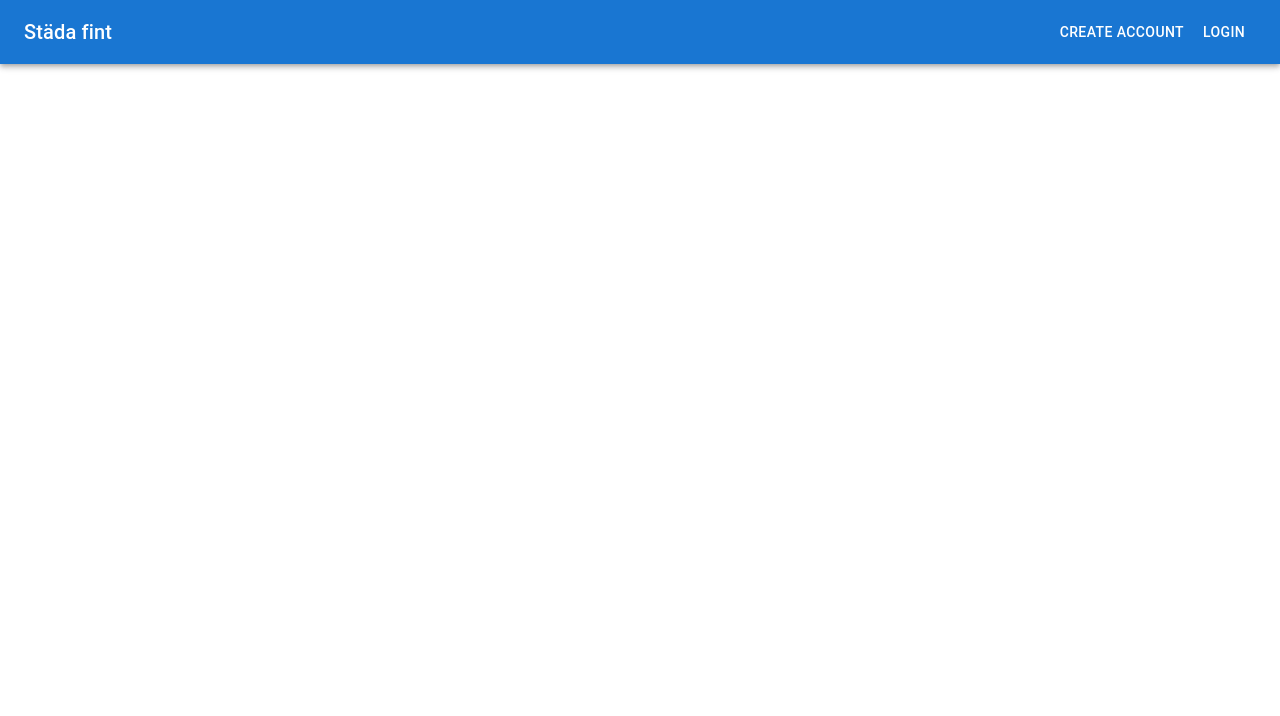
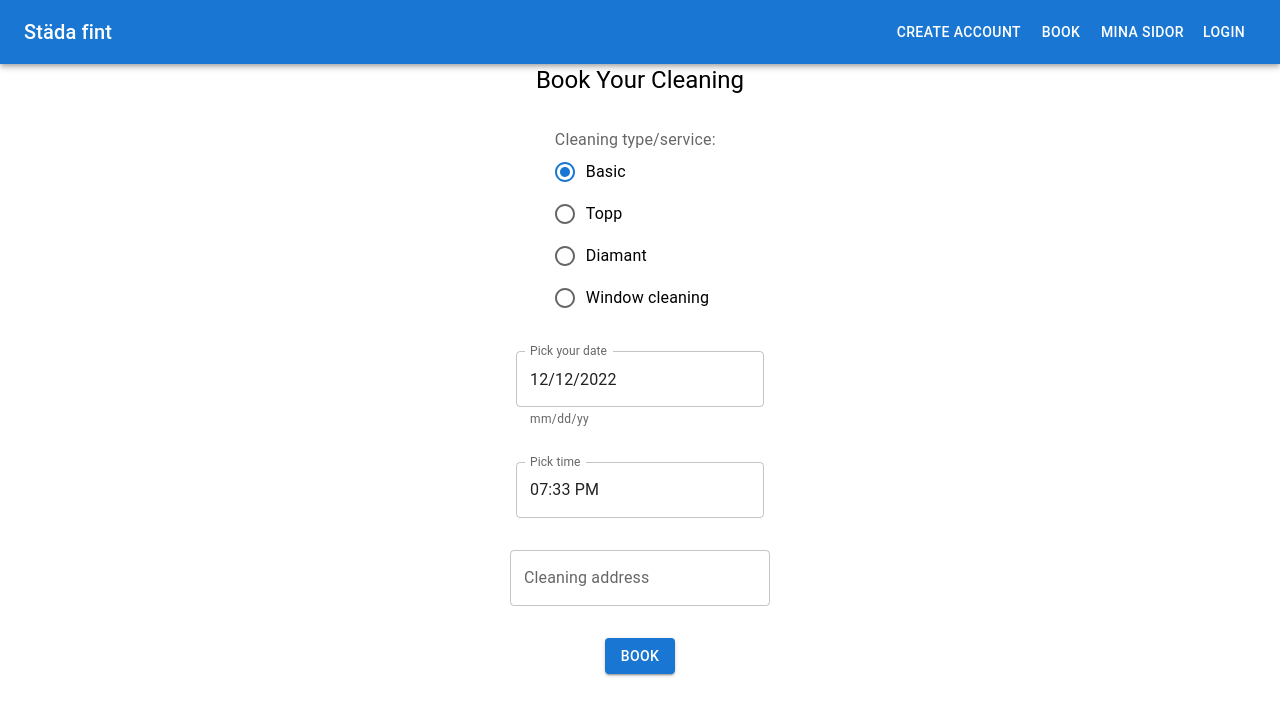
Before and after one commit to Daabas21/StadafintFrontend, a React (Create React App) app: page /booking in a window 1280 px wide. Shown: the top 716 px of the page. Built offline with nearby package versions, Linux system fonts and the light colour scheme.

Commit message:
added create/save booking feature

```diff
--- a/package.json
+++ b/package.json
@@ -7,9 +7,11 @@
     "@emotion/styled": "^11.10.5",
     "@mui/icons-material": "^5.10.16",
     "@mui/material": "^5.10.17",
+    "@mui/x-date-pickers": "^5.0.10",
     "@testing-library/jest-dom": "^5.16.5",
     "@testing-library/react": "^13.4.0",
     "@testing-library/user-event": "^13.5.0",
+    "dayjs": "^1.11.7",
     "react": "^18.2.0",
     "react-dom": "^18.2.0",
     "react-router-dom": "^6.4.5",
--- a/src/components/layout/NavbarStart.js
+++ b/src/components/layout/NavbarStart.js
@@ -18,9 +18,16 @@ const NavbarStart = () => {
           <Button color="inherit" component={Link} to="/user">
             Create Account
           </Button>
+          <Button color="inherit" component={Link} to="/booking">
+            Book
+          </Button>
+          <Button color="inherit" component={Link} to="/customer/1">
+            Mina Sidor
+          </Button>
           <Button color="inherit" component={Link} to="/login">
             Login
           </Button>
+
         </Toolbar>
       </AppBar>
     </Box>
--- a/src/components/routes.js
+++ b/src/components/routes.js
@@ -2,15 +2,17 @@ import { Routes, Route } from "react-router-dom";
 import CleanerView from "./views/CleanerView";
 import CustomerView from "./views/CustomerView";
 import RegisterUser from "./views/RegisterUser";
+import RegisterBooking from "./views/RegisterBooking";
 
 function AppRouter() {
   return (
     <Routes>
       <Route path="/cleaner" element={<CleanerView />} />
-      <Route path="/customer" element={<CustomerView />} />
+      <Route path="/customer/1" element={<CustomerView />} />
       <Route path="/user" element={<RegisterUser />} />
-      <Route path="/login" element={<CustomerView />} />
-      {/* Add log in component here Hassan */}
+        <Route path="/booking" element={<RegisterBooking />} />
+        <Route path="/login" element={<CustomerView />} />
+        {/* Add log in component here Hassan */}
     </Routes>
   );
 }
--- /dev/null
+++ b/src/components/views/RegisterBooking.js
@@ -0,0 +1,127 @@
+import * as React from 'react';
+import { AdapterDayjs } from '@mui/x-date-pickers/AdapterDayjs';
+import { LocalizationProvider } from '@mui/x-date-pickers/LocalizationProvider';
+import { DatePicker } from '@mui/x-date-pickers/DatePicker';
+import { TimePicker } from '@mui/x-date-pickers/TimePicker';
+import {
+    Radio,
+    RadioGroup,
+    TextField,
+    FormControl,
+    FormLabel,
+    FormControlLabel,
+    Button,
+    Stack,
+    Typography
+} from '@mui/material';
+import {useState} from "react";
+
+const RegisterBooking = () => {
+
+    const [dateValue, setDateValue] = useState();
+    const [timeValue, setTimeValue] = useState();
+    const [input, setInput] = useState({cleanerId: 1 , customerId: 1 ,description: "", address: "", date: "", time: "", status: "Unconfirmed", workingTime: 0.0, service: ""})
+
+    const handleChange = (e) => {
+        setInput(prev => ({ ...prev, [e.target.name]: e.target.value }))
+    }
+
+    const handleClick = () => {
+
+        const date = new Date(dateValue)
+        const formattedTime = `${timeValue.$H}:${timeValue.$m}:00`
+
+        fetch("http://localhost:8080/booking", {
+            method: "POST",
+            headers: { "Content-type": "application/json" },
+            body: JSON.stringify({
+                cleanerId: input.cleanerId,
+                customerId: input.customerId,
+                description: input.description,
+                address: input.address,
+                date: date,
+                time: formattedTime,
+                status: input.status,
+                workingTime: input.workingTime,
+                service: input.service
+            }),
+        })
+            .then((res) => res.json())
+            .then((data) => console.log(data))
+            .catch((e) => console.log("Error " + e));
+    }
+
+    return (
+        <div>
+            <Stack alignItems="center" spacing={4}>
+                <Typography
+                    id="title"
+                    component="h1"
+                    variant="h5"
+                    align="center"
+                    marginTop={2}
+                >
+                    Book Your Cleaning
+                </Typography>
+
+                <FormControl>
+                    <FormLabel id="cleaning-type">Cleaning type/service: </FormLabel>
+                    <RadioGroup
+                        aria-labelledby="cleaning-type"
+                        defaultValue="B"
+                        name="service"
+                        onChange={handleChange}
+                    >
+                        <FormControlLabel value="B" control={<Radio />} label="Basic" />
+                        <FormControlLabel value="T" control={<Radio />} label="Topp" />
+                        <FormControlLabel value="D" control={<Radio />} label="Diamant" />
+                        <FormControlLabel value="W" control={<Radio />} label="Window cleaning" />
+                    </RadioGroup>
+                </FormControl>
+
+                <LocalizationProvider dateAdapter={AdapterDayjs}>
+                    <DatePicker
+                        label="Pick your date"
+                        value={dateValue}
+                        onChange={(newValue) => {
+                            setDateValue(newValue);
+                        }}
+                        renderInput={(props) => <TextField {...props} helperText={"mm/dd/yy"}/>}
+                    />
+                {/*</LocalizationProvider>*/}
+
+                {/*<LocalizationProvider dateAdapter={AdapterDayjs}>*/}
+                    <TimePicker
+                        label="Pick time"
+                        value={timeValue}
+                        onChange={(newValue) => {
+                            setTimeValue(newValue);
+                        }}
+                        renderInput={(params) => <TextField {...params} />}
+                        closeOnSelect
+                    />
+                </LocalizationProvider>
+
+                <TextField
+                    id='address'
+                    label='Cleaning address'
+                    name='address'
+                    value={input.address}
+                    onChange={handleChange}
+                    variant='outlined'
+                    sx={{width: 260}}
+                />
+
+                <Button
+                    color={"primary"}
+                    variant={"contained"}
+                    onClick={handleClick}
+                >
+                    Book
+                </Button>
+            </Stack>
+        </div>
+    )
+}
+
+export default RegisterBooking;
```
Also changed, not shown: 1 other file (tests, documents, lock files or other folders).
